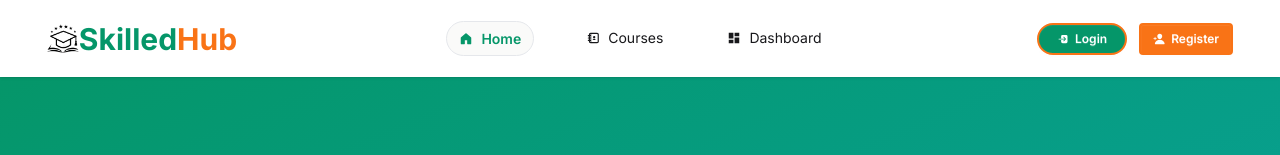
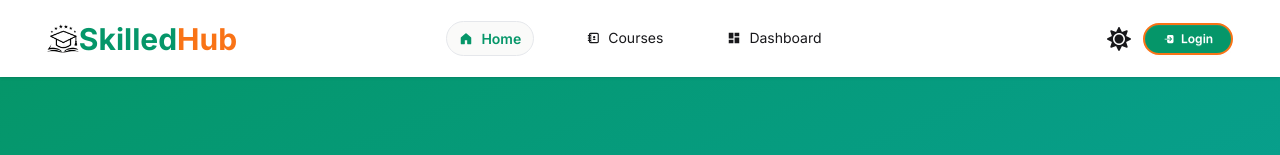
Before and after one commit to injamul007/b12-a10-online-learning-platform-client, a React (Vite) app: page / in a window 1280 px wide. Shown: the top 155 px of the page. Built offline with nearby package versions, Linux system fonts and the light colour scheme; no server answers; grey boxes are pictures that could not be loaded.

Commit message:
remove register button from navbar and add dark/light toggling theme in the navbar

```diff
--- a/src/components/Navbar/Navbar.jsx
+++ b/src/components/Navbar/Navbar.jsx
@@ -1,5 +1,5 @@
-import React, { use } from "react";
-import { Link, NavLink } from "react-router";
+import React, { use, useEffect, useState } from "react";
+import { Link, NavLink, useNavigate } from "react-router";
 import { GoHomeFill } from "react-icons/go";
 import { IoLogIn, IoLogOut } from "react-icons/io5";
 import { FaUser } from "react-icons/fa6";
@@ -11,10 +11,12 @@ import { AuthContext } from "../../context/AuthContext";
 import { toast } from "react-toastify";
 import Swal from "sweetalert2";
 import { ClockLoader } from "react-spinners";
-import { IoPersonAdd } from 'react-icons/io5';
+import { FaSun, FaMoon } from "react-icons/fa";
 
 const Navbar = () => {
   const { user, setUser, loading, logOutUserFunc } = use(AuthContext);
+  const [theme, setTheme] = useState(localStorage.getItem("theme") || "light");
+  const navigate = useNavigate();
   const links = (
     <>
       <li>
@@ -36,6 +38,16 @@ const Navbar = () => {
     </>
   );
 
+  useEffect(() => {
+    const html = document.querySelector("html");
+    html.setAttribute("data-theme", theme);
+    localStorage.setItem("theme", theme);
+  }, [theme]);
+
+  const handleTheme = (checked) => {
+    setTheme(checked ? "dark" : "light");
+  };
+
   const handleLogOutUser = () => {
     logOutUserFunc()
       .then(() => {
@@ -50,6 +62,7 @@ const Navbar = () => {
           },
         });
         setUser(null);
+        navigate("/");
       })
       .catch((error) => {
         toast.error(error.message);
@@ -109,6 +122,23 @@ const Navbar = () => {
             <ul className="menu menu-horizontal px-1 gap-10">{links}</ul>
           </div>
           <div className="navbar-end gap-3">
+            <div>
+              {/* daisyUi swap theme */}
+              <label className="swap swap-rotate">
+                <input
+                  type="checkbox"
+                  checked={theme === "dark"}
+                  onChange={(e) => handleTheme(e.target.checked)}
+                  aria-label="Toggle theme"
+                />
+
+                {/* swap-on (dark mode) */}
+                <FaMoon className="swap-on w-6 h-6" />
+
+                {/* swap-off (light mode) */}
+                <FaSun className="swap-off w-6 h-6" />
+              </label>
+            </div>
             {loading ? (
               <ClockLoader color="#059669" size={34} />
             ) : user ? (
@@ -155,12 +185,8 @@ const Navbar = () => {
             ) : (
               <>
                 <Link to={"/login"} className="btn btn-sm my-btn">
-                {" "}
-                <IoLogIn /> Login
-                </Link>
-                <Link to={"/register"} className="btn btn-sm bg-[#F97316] text-white border-2 border-[#F97316] hover:bg-[#059669] hover:border-[#059669] duration-200 hover:-translate-y-px transition-all hidden lg:flex">
-                {" "}
-                <IoPersonAdd /> Register
+                  {" "}
+                  <IoLogIn /> Login
                 </Link>
               </>
             )}
--- a/src/index.css
+++ b/src/index.css
@@ -4,6 +4,8 @@
 @plugin "daisyui" {
   themes: light --default, dark --prefersdark;
 }
+
+@custom-variant dark (&:where([data-theme=dark], [data-theme=dark] *));
 
 @plugin "daisyui/theme" {
   name: "light";
```
